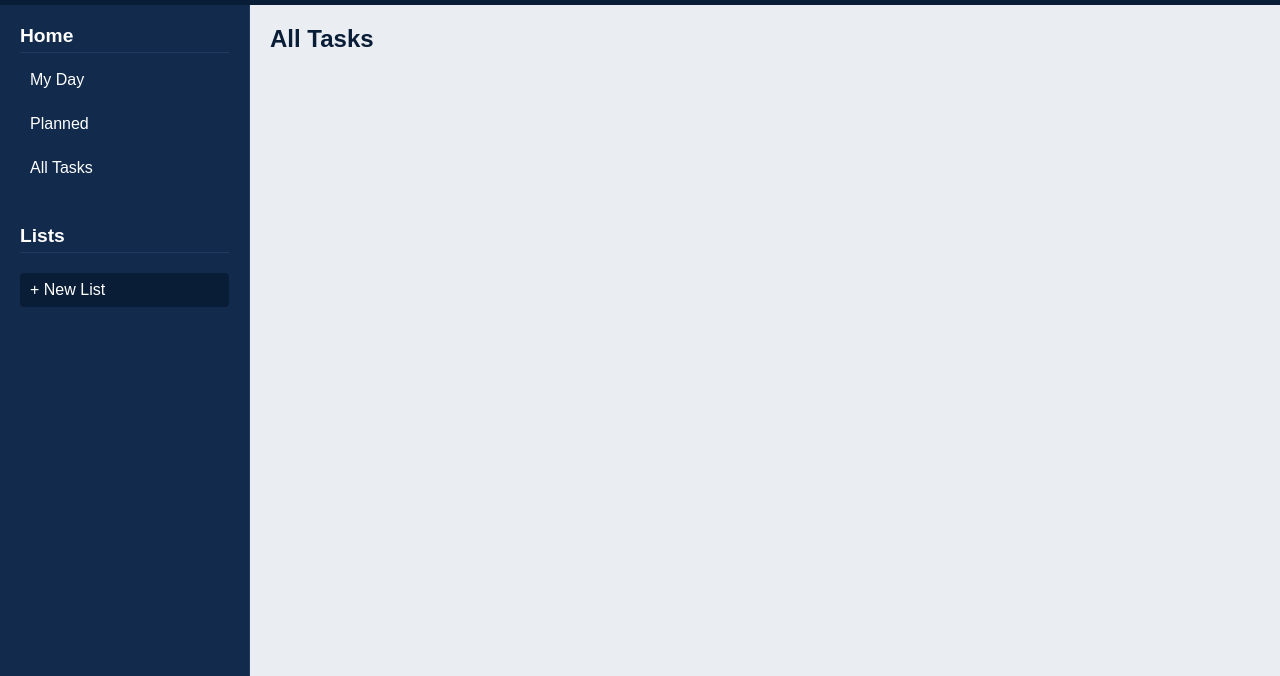
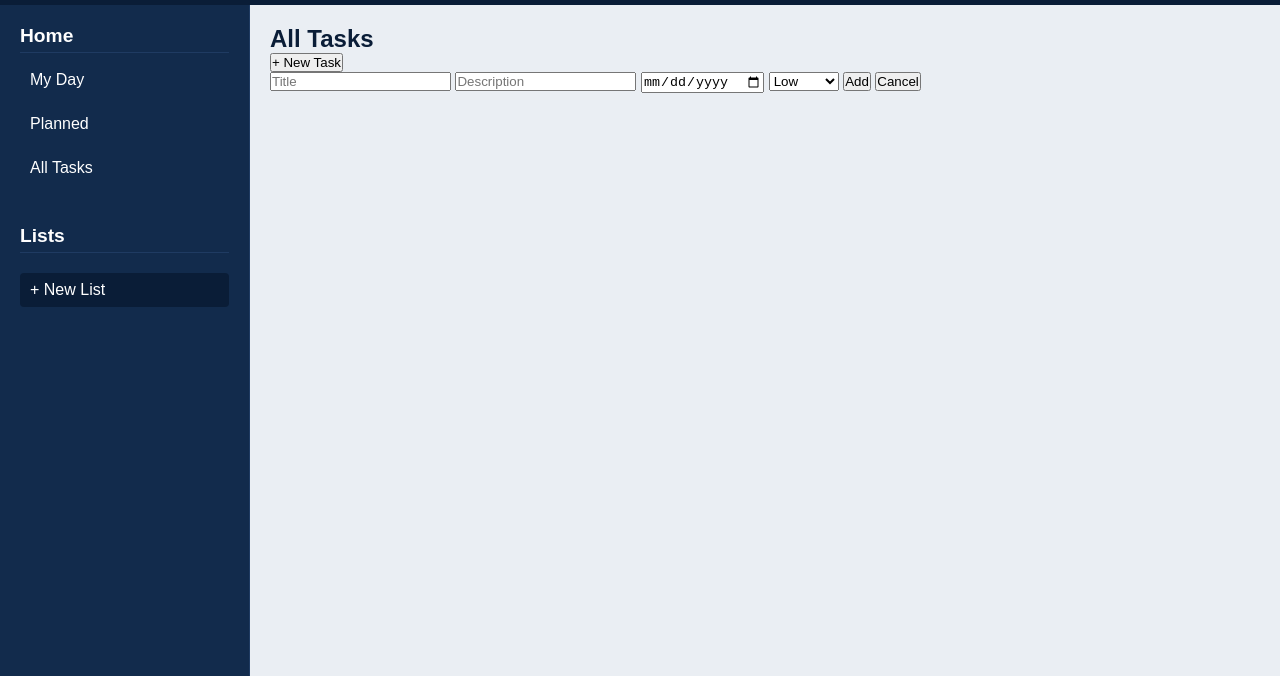
Before and after one commit to dlastic/odin-todo-list, a website built with webpack: page src/template.html in a window 1280 px wide. Shown: the part 80-756 px from the top of the page. Built offline with nearby package versions, Linux system fonts and the light colour scheme.

Commit message:
Add new todo button and form

```diff
--- a/src/template.html
+++ b/src/template.html
@@ -47,6 +47,23 @@
       <div class="project-preview">
         <h2 class="project-heading">All Tasks</h2>
         <div class="project-content"></div>
+        <div class="project-new-todo">
+          <button class="new-todo-btn">+ New Task</button>
+          <div class="new-todo-popup">
+            <form id="new-todo-form">
+              <input name="title" placeholder="Title" required />
+              <input name="description" placeholder="Description" required />
+              <input type="date" name="dueDate" />
+              <select name="priority">
+                <option value="low">Low</option>
+                <option value="medium">Medium</option>
+                <option value="high">High</option>
+              </select>
+              <button type="submit" class="add-todo-btn">Add</button>
+              <button type="button" class="cancel-todo-btn">Cancel</button>
+            </form>
+          </div>
+        </div>
       </div>
     </main>
 
```
